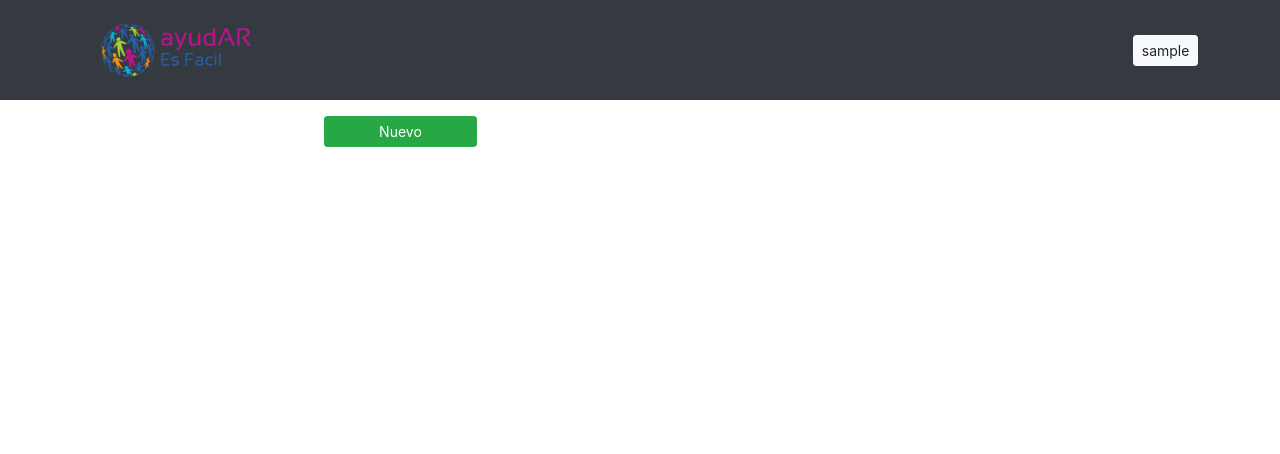
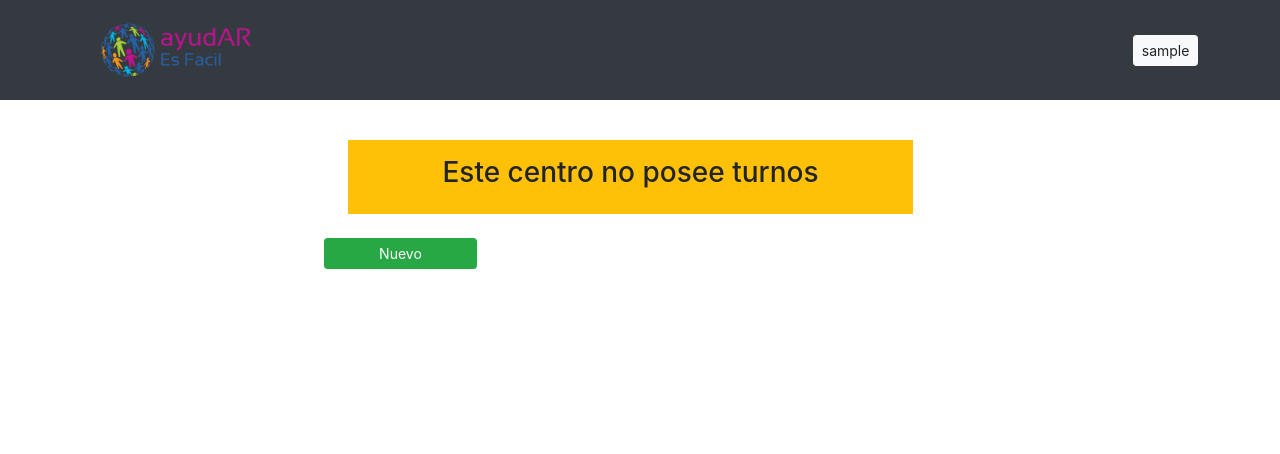
Before and after one commit to Cesar-Morales/software-project-2020, a Flask app: page /centros/1/turnos/1 in a window 1280 px wide. Shown: the top 454 px of the page. Run offline with Flask 2, Linux system fonts and the light colour scheme; a user stored in the database is signed in; data comes from the database, SQL or seed files in the repository; data that the repository does not hold is empty; parts of the project's set-up code (start-up, migrations or seed data) failed here and were passed over; some libraries are stand-ins or nearby versions.

Commit message:
Agregado mensaje de lista vacia a turnos

```diff
--- a/app/templates/turno/index.html
+++ b/app/templates/turno/index.html
@@ -5,6 +5,7 @@
 {% endblock %}
 {% block content %}
 
+{% if turnos.items|length %}
   {% for turno in turnos.items %}
     {% if turno.selected == 0 %}
       <div>
@@ -14,6 +15,11 @@
       </div>
     {% endif %}
   {% endfor %}
+{% else %}
+  <div class="bg-warning p-3 m-4">
+    <h3 style="text-align: center">Este centro no posee turnos</h3>
+  </div>
+{% endif %}
 
 <a href="{{ url_for('turno_new', id=id) }}" class="col-3 btn btn-success btn-sm">Nuevo</a>
 
```
